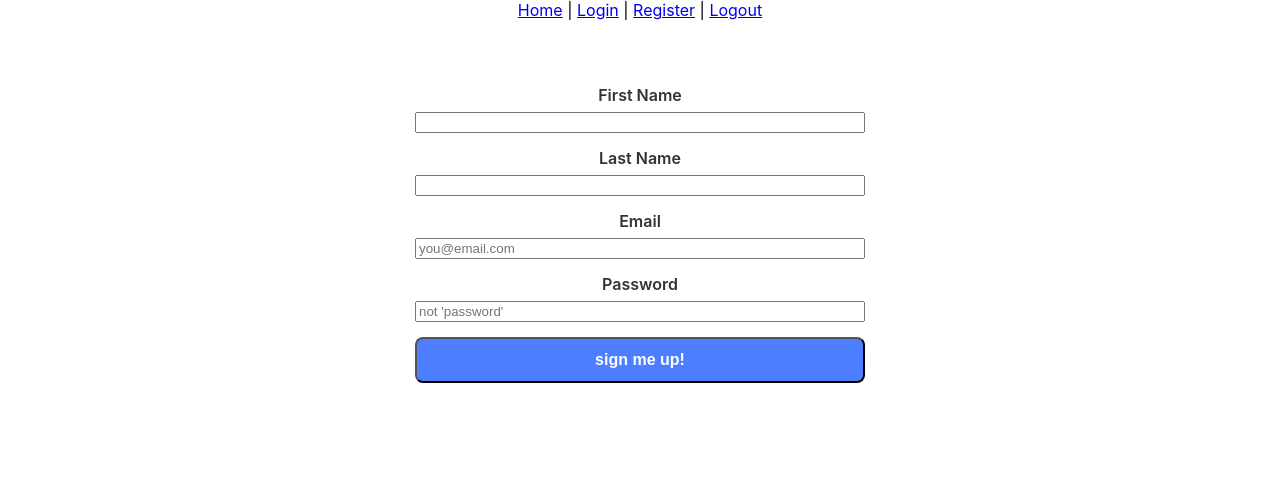
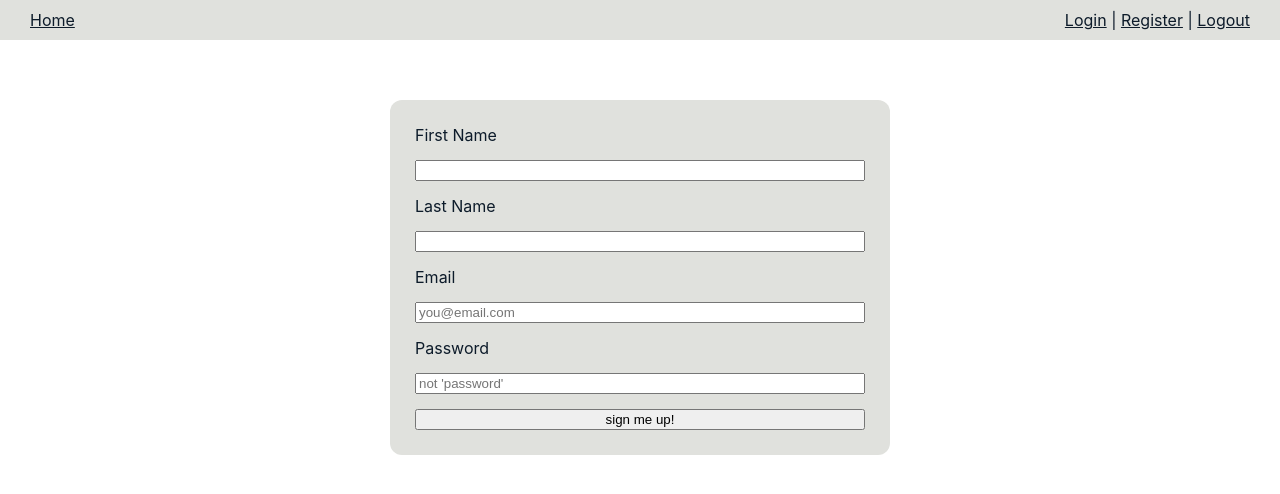
Before and after one commit to JonGlaab/Pollarity-Frontend, a React (Create React App) app: page /register in a window 1280 px wide. Shown: the top 494 px of the page. Built offline with nearby package versions, Linux system fonts and the light colour scheme.

Commit message:
Updates to CSS

```diff
--- a/src/App.css
+++ /dev/null
@@ -1,73 +0,0 @@
-.App {
-  text-align: center;
-}
-
-.nav {
-  background-color: #282c34;
-  padding: 10px;
-}
-
-.formContainer {
-  width: 100%;
-  max-width: 450px;
-  margin: 40px auto;
-  padding: 25px;
-  border-radius: 12px;
-  background: #ffffff;
-  display: flex;
-  flex-direction: column;
-  gap: 15px;
-}
-
-.todo-table {
-  width: 100%;
-  border-collapse: collapse;
-  margin-top: 20px;
-  margin-left: 30px;
-  margin-right: 30px;
-}
-
-.todo-table th,
-.todo-table td {
-  padding: 10px;
-  border: 1px solid #ddd;
-  text-align: left;
-}
-
-.edit-btn,
-.delete-btn {
-  padding: 5px 10px;
-  margin-right: 5px;
-  cursor: pointer;
-  border: none;
-  border-radius: 4px;
-}
-
-.edit-btn {
-  background-color: #4caf50;
-  color: white;
-}
-
-.delete-btn {
-  background-color: #e53935;
-  color: white;
-}
-.form-container {
-  margin-top: 20px;
-  text-align: left;
-}
-
-.formContainer label {
-  font-weight: 600;
-  margin-bottom: -8px;
-  color: #333;
-}
-
-button[type="submit"] {
-  padding: 12px;
-  border-radius: 8px;
-  background: #4c7eff;
-  color: white;
-  font-weight: 600;
-  font-size: 16px;
-}
--- a/src/App.js
+++ b/src/App.js
@@ -1,4 +1,3 @@
-import './App.css';
 import {BrowserRouter as Router, Routes, Route, Link} from "react-router-dom";
 import axios from "axios";
 import Login from './pages/Login'
@@ -11,11 +10,15 @@ axios.defaults.baseURL = process.env.REACT_APP_API_URL;
 
 function Navbar() {
   return (
-    <nav>
-      <Link to="/">Home</Link> |{" "}
+    <nav className="mainNav">
+        <div className="navLeft">
+      <Link to="/">Home</Link> {" "}
+        </div>
+        <div className="navRight">
       <Link to="/login">Login</Link> |{" "}
       <Link to="/register">Register</Link> |{" "}
       <Link to="/logout">Logout</Link>
+        </div>
     </nav>
   );
 }
@@ -23,8 +26,8 @@ function Navbar() {
 function App() {
   return (
     <Router>
+        <Navbar />
       <div className="App">
-        <Navbar />
         <Routes>
             <Route path="/" element={<Home />} />
             <Route path="/register" element={<Register />} />
--- a/src/index.css
+++ b/src/index.css
@@ -5,9 +5,66 @@ body {
     sans-serif;
   -webkit-font-smoothing: antialiased;
   -moz-osx-font-smoothing: grayscale;
+
+    color: #0d1b2a;
+
 }
 
 code {
   font-family: source-code-pro, Menlo, Monaco, Consolas, 'Courier New',
     monospace;
 }
+
+a {
+    color: inherit;
+}
+
+.mainNav{
+    display: flex;
+    justify-content: space-between;
+    align-items: center;
+    padding: 10px 30px;
+    background-color: #E0E1DD;
+    width: 100%;
+    box-sizing: border-box;
+}
+
+h1, h2, h3, h4, h5, h6 {
+    color: #0d1b2a;
+}
+
+p {
+    color: #1B263B
+}
+
+/* index.css or your combined CSS file */
+
+.App {
+    max-width: 1200px;
+    margin: 0 auto;
+    padding: 20px;
+}
+
+.container {
+    max-width: 100%;
+    text-align: center;
+}
+
+.formContainer {
+    width: 100%;
+    max-width: 450px;
+    margin: 40px auto;
+    padding: 25px;
+    border-radius: 12px;
+    background: #e0e1dd;
+    display: flex;
+    flex-direction: column;
+    gap: 15px;
+}
+
+.surveyContainer {
+}
+
+.surveyTable {
+
+}
--- a/src/pages/CreateSurvey.js
+++ b/src/pages/CreateSurvey.js
@@ -173,8 +173,8 @@ export const CreateSurvey = () => {
 
     // Survey Builder Mode (The main view)
     return (
-        <div className="survey-builder-page p-8">
-            <h1 className="text-4xl font-bold">Survey Builder</h1>
+        <div className="container">
+            <h1 className="text-4xl font-bold">Build Your Survey</h1>
             <p className="text-gray-600 mb-6">Create or edit your survey. Add questions, choose types, set required fields, and manage options.</p>
 
             {/* Action Buttons */}
--- a/src/pages/Home.js
+++ b/src/pages/Home.js
@@ -1,11 +1,11 @@
 import axios from 'axios';
 import { useEffect, useState } from 'react';
-import { useNavigate } from "react-router-dom";
+// import { useNavigate } from "react-router-dom";
 
 export const Home = (props) => {
     const [listOfSurveys, setListOfSurveys] = useState([]);
 
-    let navigate = useNavigate();
+    // let navigate = useNavigate();
 
     useEffect(() => {
     const fetchSurveys = async () => {
@@ -23,11 +23,11 @@ export const Home = (props) => {
     }, []);
 
     return (
-        <div>
+        <div className="container">
             <h1>Welcome to Pollarity</h1>
             <p>The place to have all YOUR questions answered</p>
-            <div className="todo-table-container">
-                <table className="todo-table">
+            <div className="surveyContainer">
+                <table className="SurveyTable">
                 <thead>
                     <tr>
                     <th>Survey</th>
```
Also changed, not shown: 1 other file (tests, documents, lock files or other folders).
